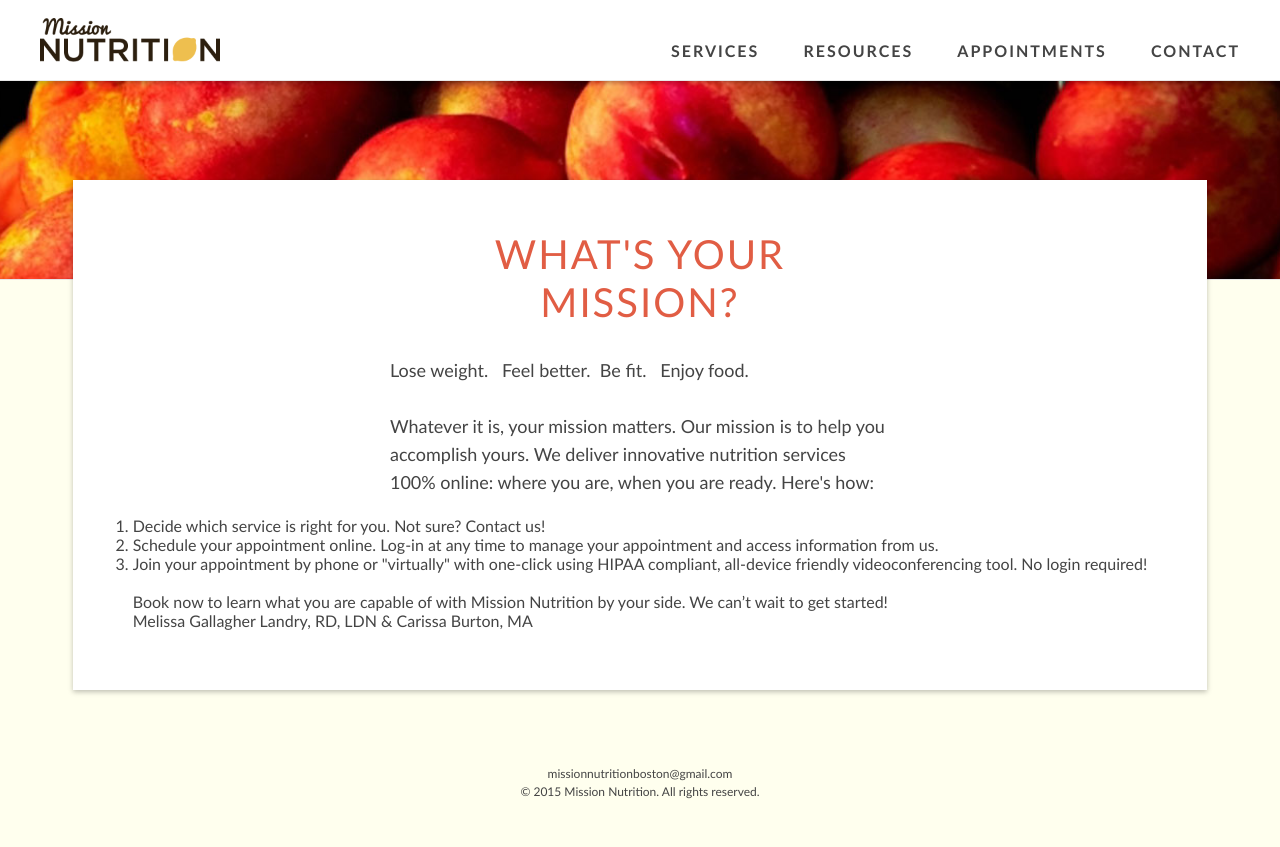
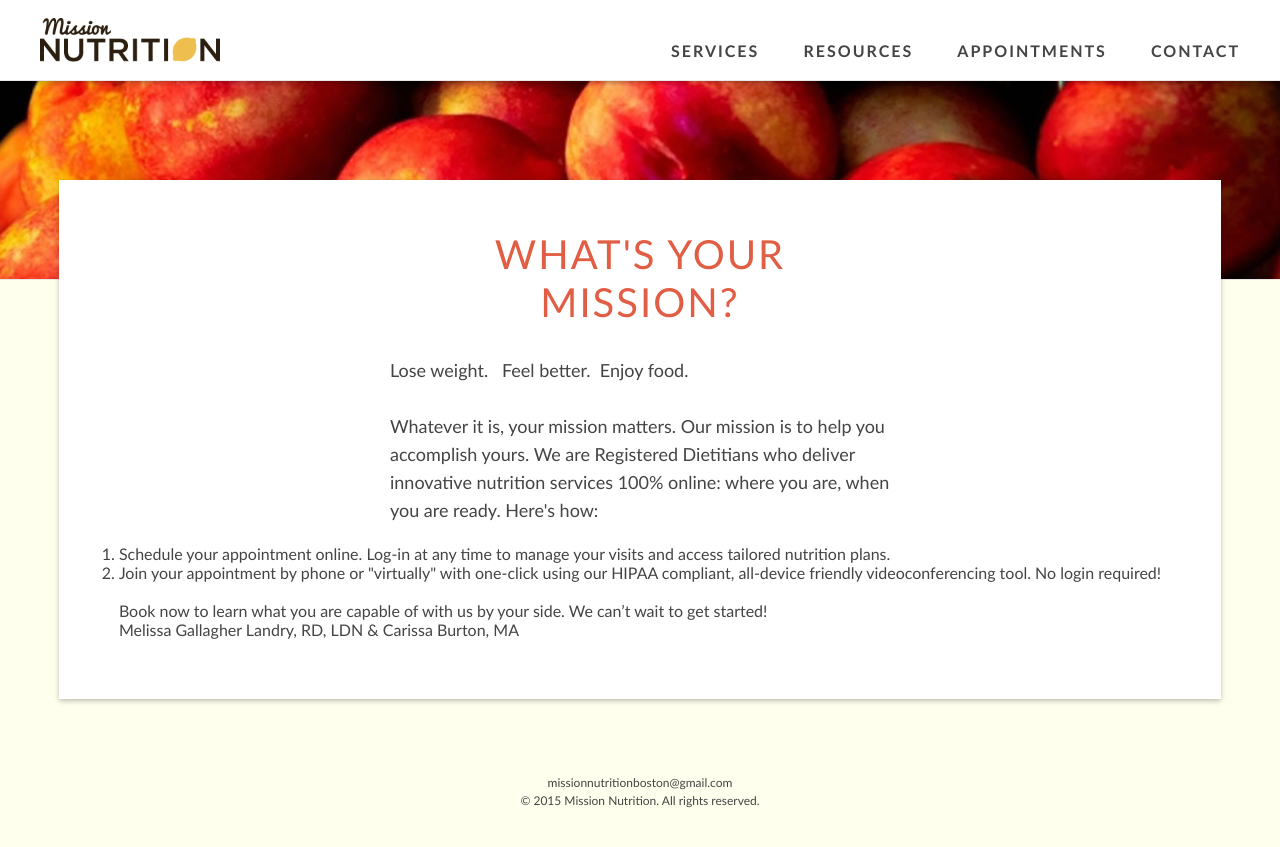
Before and after one commit to davelandry/missionnutrition, a Jekyll site: the page built from index.html, in a window 1280 px wide. Shown: the top 847 px of the page. Built offline with Jekyll 4.4.1, drawn with Linux system fonts in a browser that asks for light colours.

Commit message:
Update index.html

```diff
--- a/index.html
+++ b/index.html
@@ -5,21 +5,18 @@
 ---
 
 <p>
-  Lose weight. &nbsp; Feel better.&nbsp; Be fit. &nbsp; Enjoy food.
+  Lose weight. &nbsp; Feel better.&nbsp; Enjoy food.
   <br><br>
-  Whatever it is, your mission matters. Our mission is to help you accomplish yours. We deliver innovative nutrition services 100% online: where you are, when you are ready. Here's how:
+  Whatever it is, your mission matters. Our mission is to help you accomplish yours. We are Registered Dietitians who deliver innovative nutrition services 100% online: where you are, when you are ready. Here's how:
 
 <ol>
 <li>
-  Decide which service is right for you. Not sure? Contact us!
+  Schedule your appointment online. Log-in at any time to manage your visits and access tailored nutrition plans.
 </li>
 <li>
-  Schedule your appointment online. Log-in at any time to manage your appointment and access information from us.
-</li>
-<li>
-  Join your appointment by phone or "virtually" with one-click using HIPAA compliant, all-device friendly videoconferencing tool. No login required!
+  Join your appointment by phone or "virtually" with one-click using our HIPAA compliant, all-device friendly videoconferencing tool. No login required!
   <br><br>
-  Book now to learn what you are capable of with Mission Nutrition by your side. We can’t wait to get started!
+  Book now to learn what you are capable of with us by your side. We can’t wait to get started!
 </li>
 </ol>
   <span class="signature">Melissa Gallagher Landry, RD, LDN &amp; Carissa Burton, MA</span>
```
